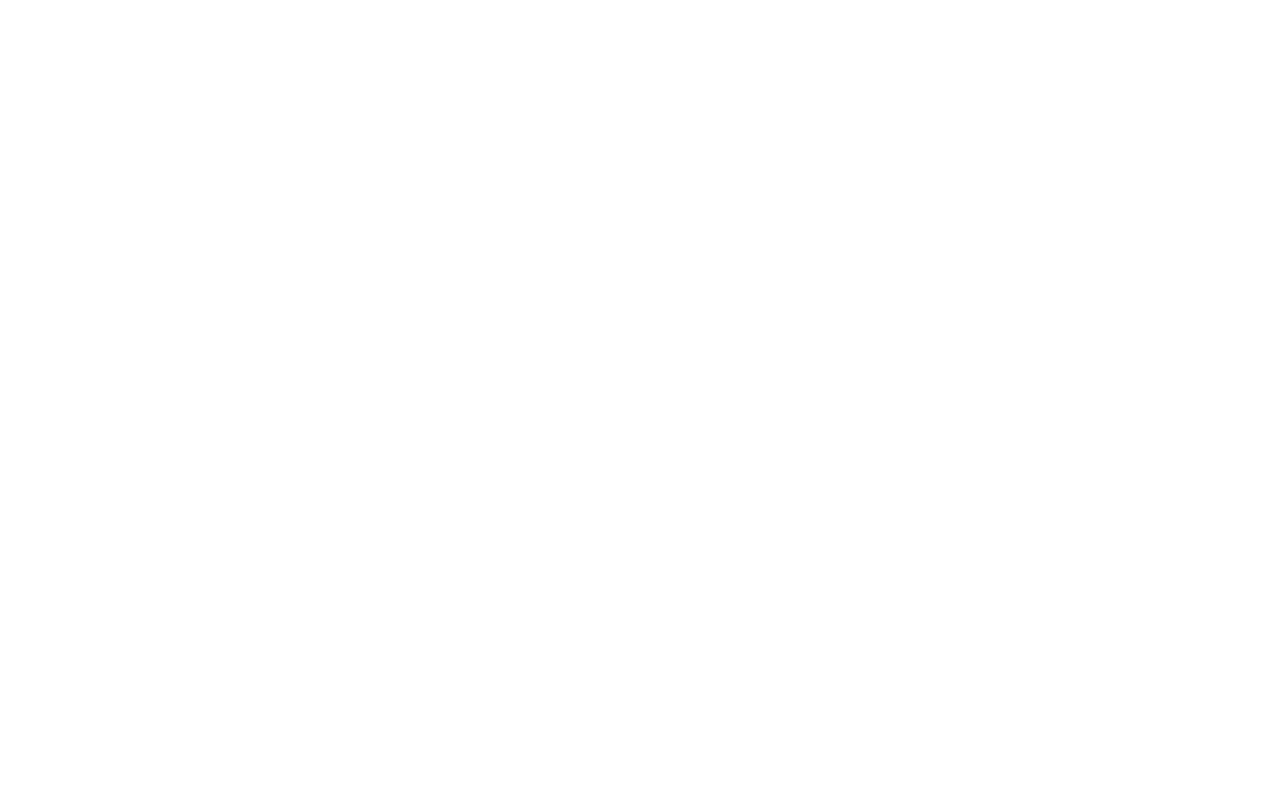
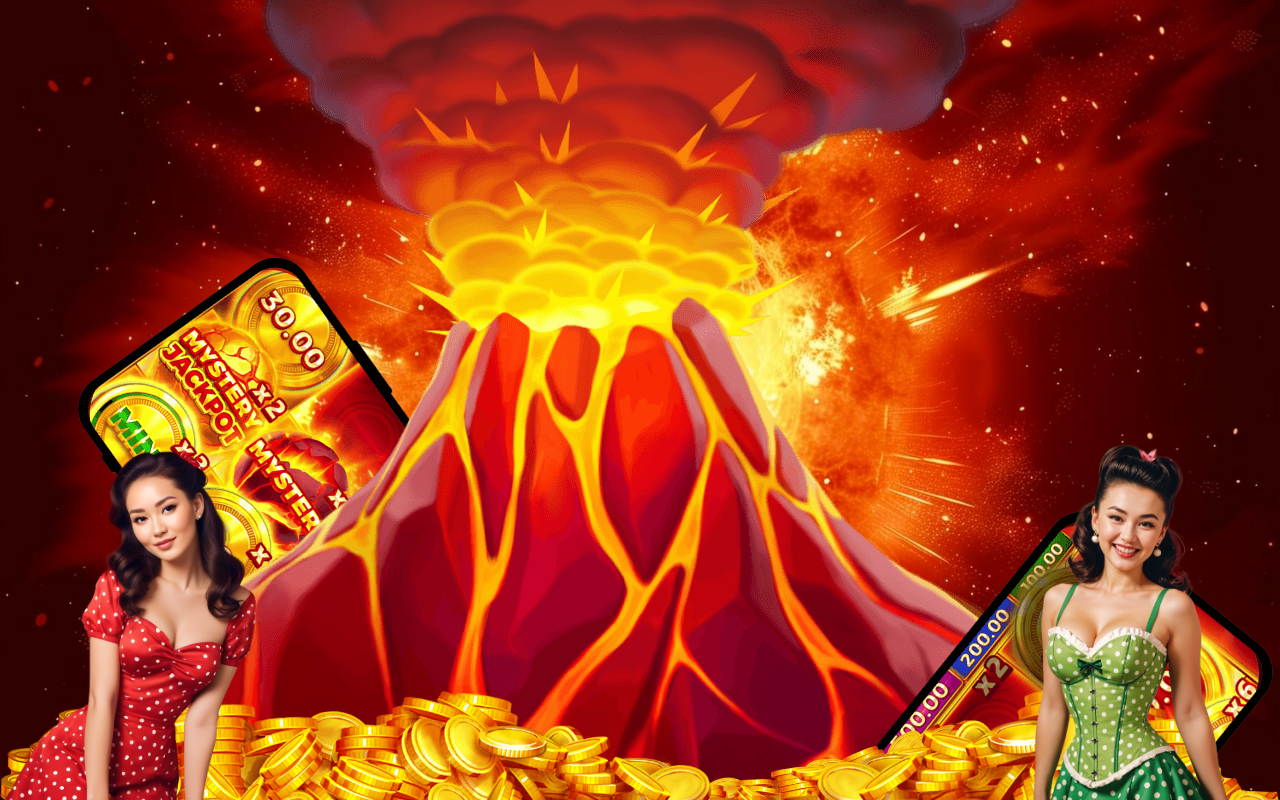
Before and after one commit to mrrustemka/test-landing, a React (Create React App) app: page / in a window 1280 px wide. Built offline with nearby package versions, Linux system fonts and the light colour scheme.

Commit message:
implement-girls

```diff
--- a/src/App.js
+++ b/src/App.js
@@ -1,7 +1,12 @@
 import "./App.css";
+import GirlsBg from "./Components/GirlsBg";
 
 function App() {
-  return <div className="App"></div>;
+  return (
+    <div className="app">
+      <GirlsBg />
+    </div>
+  );
 }
 
 export default App;
--- /dev/null
+++ b/src/Components/GirlsBg.jsx
@@ -0,0 +1,53 @@
+import React, { useState, useEffect } from "react";
+import girl_1 from "../Images/girl-left.png";
+import girl_2 from "../Images/girl-right.png";
+
+const GirlsBg = () => {
+  // State to store the horizontal position of the mouse
+  const [mouseX, setMouseX] = useState(0);
+
+  // Function to handle mouse movement
+  const handleMouseMove = (event) => {
+    const x = event.clientX; // Get horizontal mouse position
+    setMouseX(x);
+  };
+
+  // Add event listener when component mounts
+  useEffect(() => {
+    window.addEventListener("mousemove", handleMouseMove);
+
+    // Cleanup event listener on component unmount
+    return () => {
+      window.removeEventListener("mousemove", handleMouseMove);
+    };
+  }, []);
+
+  // Calculate the background position based on mouseX
+  const backgroundPosition_1 = Math.round(
+    ((mouseX / window.innerWidth) * 100) / 7,
+    2
+  );
+  const backgroundPosition_2 = 100 - backgroundPosition_1;
+
+  console.log(backgroundPosition_1, backgroundPosition_2);
+
+  return (
+    <div
+      style={{
+        width: "100vw",
+        height: "100vh",
+        backgroundImage: `url(${girl_1}), url(${girl_2})`,
+        backgroundPosition:
+          backgroundPosition_1 +
+          "% bottom," +
+          backgroundPosition_2 +
+          "% bottom",
+        backgroundSize: "20%",
+        transition: "background-position ease-out",
+        backgroundRepeat: "no-repeat"
+      }}
+    ></div>
+  );
+};
+
+export default GirlsBg;
```
Also changed, not shown: src/Images/girl-left.png (added), src/Images/girl-right.png (added).
